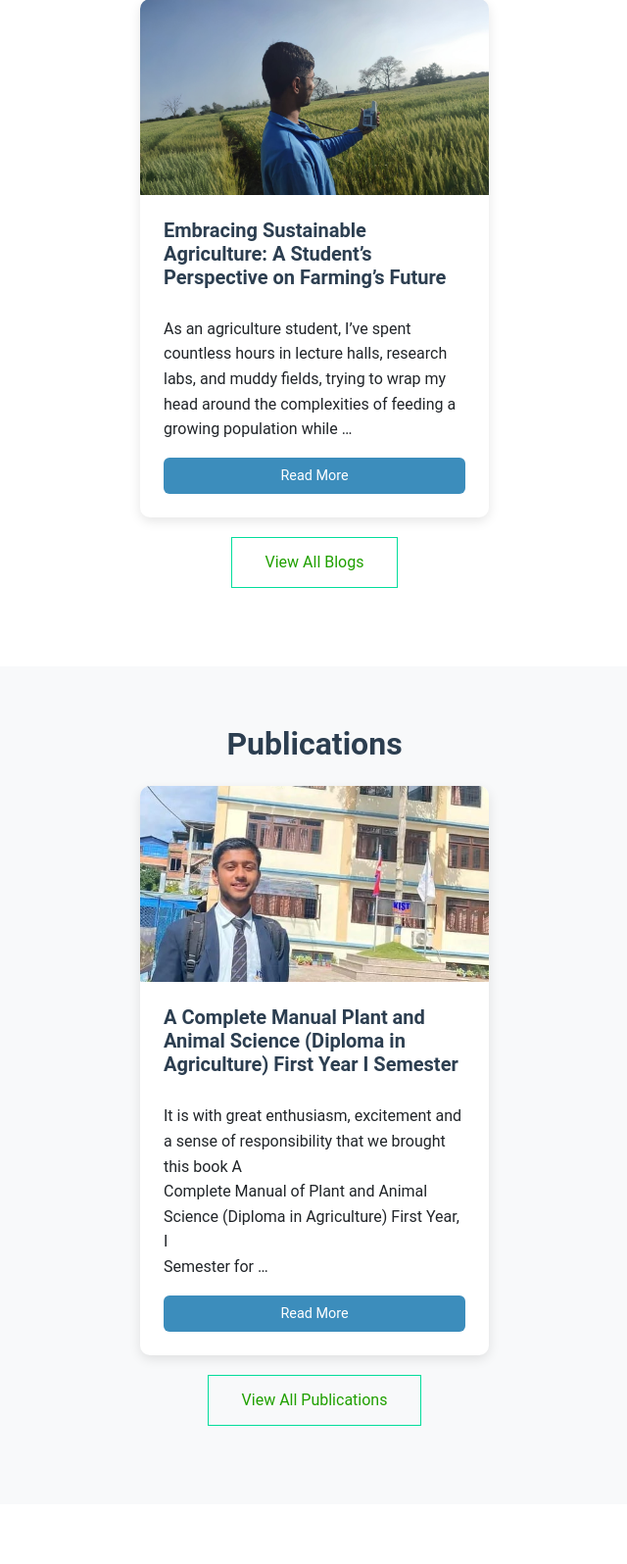
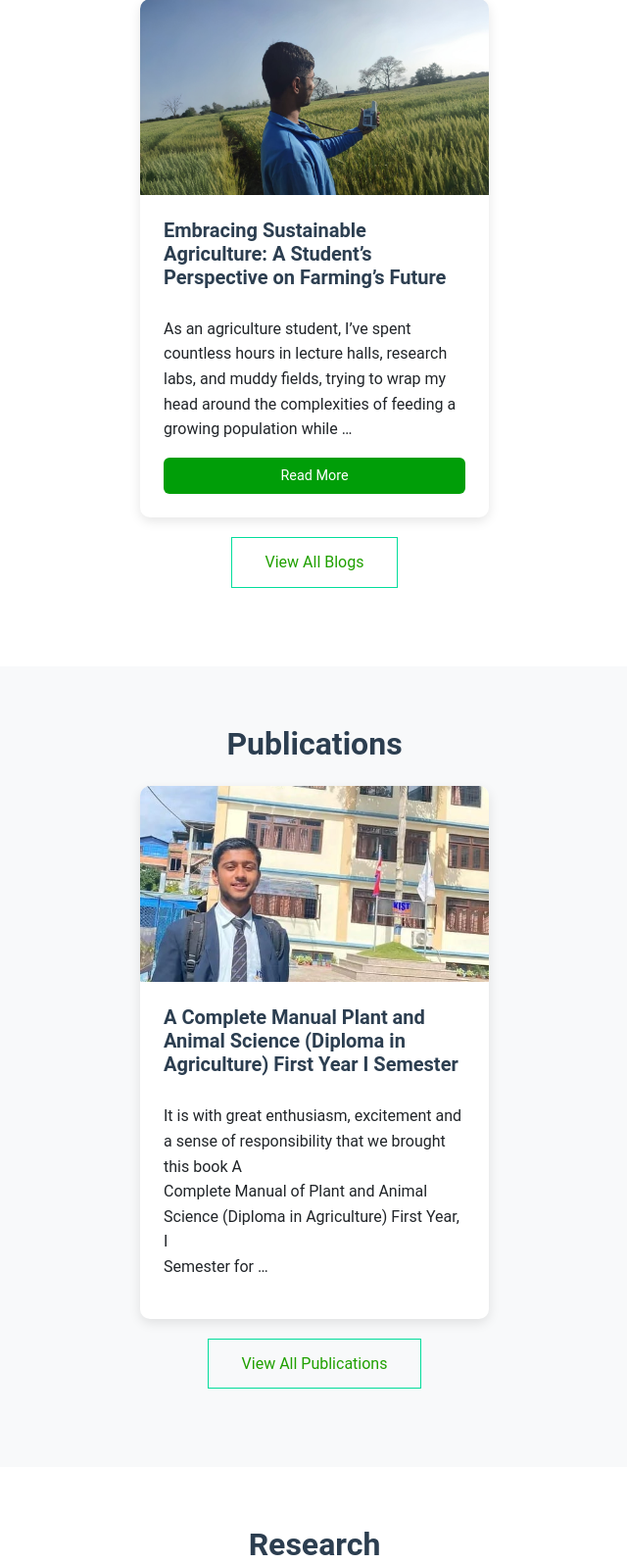
Before and after one commit to MrSchemer/Sujan-1, a Django app: page / in a window 1280 px wide. Shown: the part 924-2520 px from the top of the page at 98% size, without its empty margins (319-959 px from the left). Run offline with Django 4.2, Linux system fonts and the light colour scheme; data comes from the database, SQL or seed files in the repository; some libraries are stand-ins or nearby versions.

Commit message:
2nd update

```diff
--- a/templates/home/blog.html
+++ b/templates/home/blog.html
@@ -57,7 +57,7 @@
 <style>
     .gradient-text {
         background: linear-gradient(45deg, #2b5876, #4e4376);
-        -webkit-background-clip: text;
+
         -webkit-text-fill-color: transparent;
     }
 
@@ -138,7 +138,7 @@
 
     .line-clamp {
         display: -webkit-box;
-        -webkit-line-clamp: 3;
+
         -webkit-box-orient: vertical;
         overflow: hidden;
     }
--- a/templates/home/home.html
+++ b/templates/home/home.html
@@ -66,7 +66,7 @@
     }
 
     .btn-primary {
-        background: #3c8dbc;
+        background: #009e08;
         border: none;
         padding: 0.5rem 1rem;
         font-size: 0.9rem;
@@ -74,7 +74,7 @@
     }
 
     .btn-primary:hover {
-        background: #296282;
+        background: #024e06;
     }
 
     /* Center cards in the row */
@@ -143,7 +143,7 @@
                     <div class="card-body">
                         <h3 class="card-title">{{ publication.title }}</h3>
                         <p class="card-text">{{ publication.content | truncatewords:30 | safe }}</p>
-                        <a href="#" class="btn btn-primary">Read More</a>
+
                     </div>
                 </div>
             </div>
```
